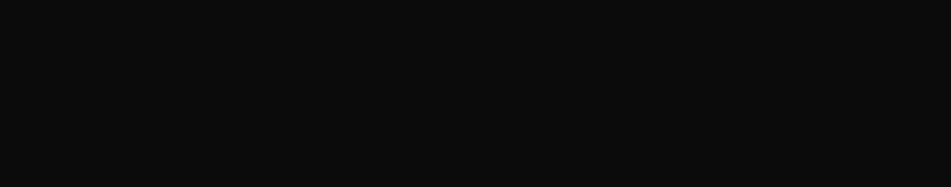
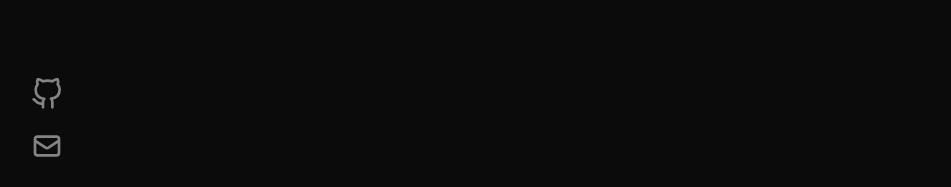
Before and after one commit to devmwang/portfolio, a React (Vite) app: page / in a window 1280 px wide. Shown: the part 610-797 px from the top of the page, without its empty margins (49-1000 px from the left). Built offline with nearby package versions, Linux system fonts and the light colour scheme.

Commit message:
Added fixed side links

```diff
--- a/src/pages/home/components/hero_links.tsx
+++ b/src/pages/home/components/hero_links.tsx
@@ -36,7 +36,7 @@
 
         return (
             <div key={link} className={isVisible[index] ? styles.visible : styles.hidden}>
-                <a href={link} target="_blank" rel="noopener noreferrer">
+                <a href={link} target="_blank" rel="noopener noreferrer" aria-label={description} >
                     <img src={imgSrc} alt={description} className={styles.linkItem} />
                 </a>
             </div>
--- a/src/pages/home/home.module.scss
+++ b/src/pages/home/home.module.scss
@@ -1,4 +1,21 @@
 @import "@assets/themes/main.scss";
+
+.sideLinksContainer {
+    position: fixed;
+    width: 2rem;
+    bottom: 0;
+    left: 2rem;
+}
+
+.sideLinks {
+    list-style-type: none;
+}
+
+.sideLinkIconItem {
+    height: 2rem;
+    padding: 0.5rem;
+    opacity: 0.5;
+}
 
 .hero {
     min-height: 50vh;
--- a/src/pages/home/home.tsx
+++ b/src/pages/home/home.tsx
@@ -15,8 +15,26 @@
         { description: "Email", link: "mailto:devmwang@icloud.com", imgSrc: EmailIcon, revealDelay: 1000 }
     ]
 
+    // Link List Items
+    const sideLinkItems = links.map((linkItem, index) => {
+        const { description, link, imgSrc } = linkItem;
+
+        return (
+            <li key={link} >
+                <a href={link} target="_blank" rel="noopener noreferrer" aria-label={description} >
+                    <img src={imgSrc} alt={description} className={styles.sideLinkIconItem} />
+                </a>
+            </li>
+        )
+    })
+
     return (
         <React.Fragment>
+            <div className={styles.sideLinksContainer} >
+                <ul className={styles.sideLinks} >
+                    {sideLinkItems}
+                </ul>
+            </div>
             <div className={styles.hero}>
                 <div className={styles.heroItems}>
                     <HeroName fullName="Michael Wang" revealDelay={500} />
```
